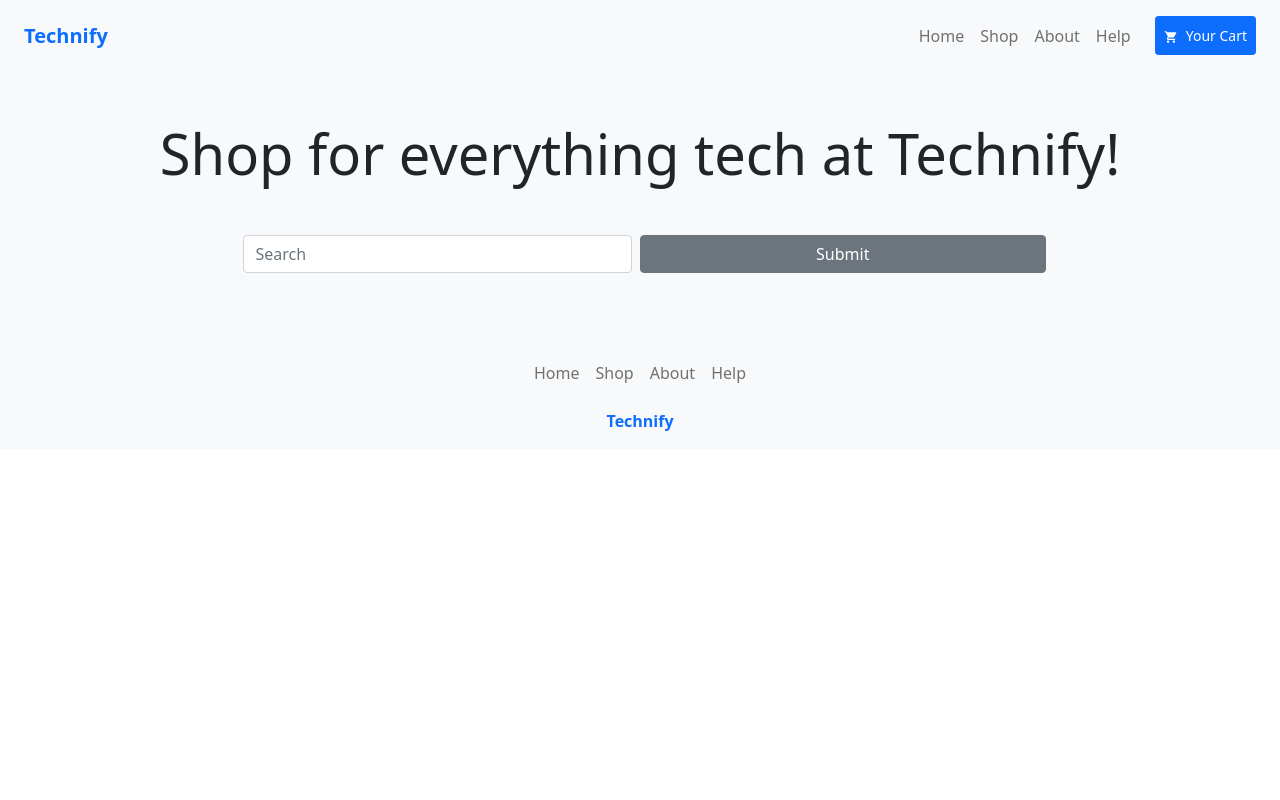
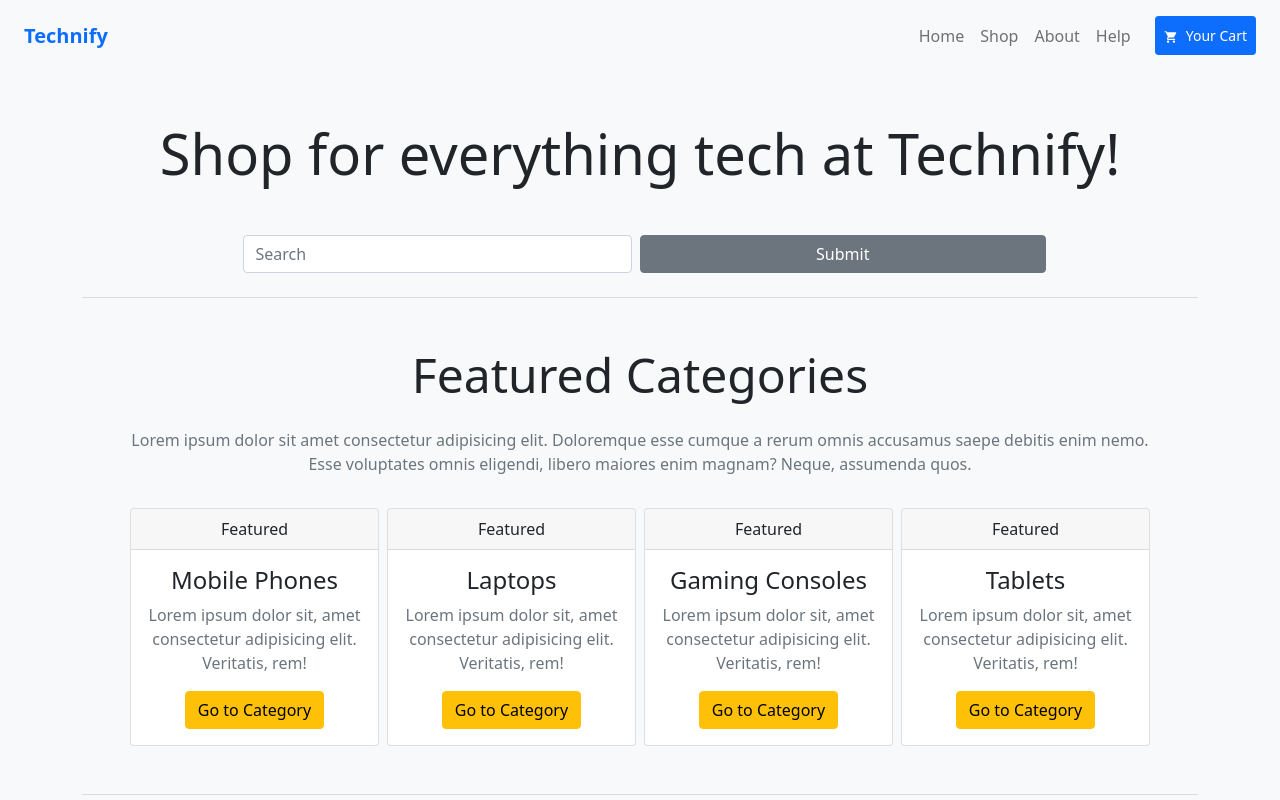
Before and after one commit to 5thDimensionalVader/technify-shop, a React (Create React App) app: page /shop in a window 1280 px wide. Shown: the top 800 px of the page. Built offline with nearby package versions, Linux system fonts and the light colour scheme.

Commit message:
technify-shop Shop > featured categories credesigned and updated

```diff
--- a/src/components/Shop/Shop.js
+++ b/src/components/Shop/Shop.js
@@ -1,4 +1,5 @@
 import shopStyles from './shop.module.css';
+import { Link } from 'react-router-dom';
 
 const Shop = () => {
   return (
@@ -15,6 +16,89 @@ const Shop = () => {
           </div>
         </div>
       </div>
+
+
+
+      {/* Featured Category section */}
+      <div className="container bg-light p-5 text-center" style={{ borderTop: '1px solid #60606030', borderBottom: '1px solid #60606030' }}>
+
+        <div className="text-center">
+          <h4 className="display-5 fw-lighter">Featured Categories</h4>
+        </div>
+
+        <div className="text-muted text-center py-3">
+          <p className="fs-6">Lorem ipsum dolor sit amet consectetur adipisicing elit. Doloremque esse cumque a rerum omnis accusamus saepe debitis enim nemo. Esse voluptates omnis eligendi, libero maiores enim magnam? Neque, assumenda quos.</p>
+        </div>
+
+        {/* Category Section */}
+
+        <div className="row justify-content-center g-2">
+
+            <div className="col-md">
+                <div className="card">
+                  <div className="card-header">
+                    Featured
+                  </div>
+                  <div className="card-body">
+                    <h4 className="card-title">Mobile Phones</h4>
+                    <p className="text-muted card-text">
+                        Lorem ipsum dolor sit, amet consectetur adipisicing elit. Veritatis, rem!
+                    </p>
+                    <Link to="#" className="btn btn-warning">Go to Category</Link>
+                  </div>
+                </div>
+            </div>
+
+            <div className="col-md">
+                <div className="card">
+                  <div className="card-header">
+                    Featured
+                  </div>
+                  <div className="card-body">
+                    <h4 className="card-title">Laptops</h4>
+                    <p className="text-muted card-text">
+                        Lorem ipsum dolor sit, amet consectetur adipisicing elit. Veritatis, rem!
+                    </p>
+                    <Link to="#" className="btn btn-warning">Go to Category</Link>
+                  </div>
+                </div>
+            </div>
+
+            <div className="col-md">
+                <div className="card">
+                  <div className="card-header">
+                    Featured
+                  </div>
+                  <div className="card-body">
+                    <h4 className="card-title">Gaming Consoles</h4>
+                    <p className="text-muted card-text">
+                        Lorem ipsum dolor sit, amet consectetur adipisicing elit. Veritatis, rem!
+                    </p>
+                    <Link to="#" className="btn btn-warning">Go to Category</Link>
+                  </div>
+                </div>
+            </div>
+
+            <div className="col-md">
+                <div className="card">
+                  <div className="card-header">
+                    Featured
+                  </div>
+                  <div className="card-body">
+                    <h4 className="card-title">Tablets</h4>
+                    <p className="text-muted card-text">
+                        Lorem ipsum dolor sit, amet consectetur adipisicing elit. Veritatis, rem!
+                    </p>
+                    <Link to="#" className="btn btn-warning">Go to Category</Link>
+                  </div>
+                </div>
+            </div>
+
+
+
+
+          </div>
+      </div>
     </div>
   );
 }
```
